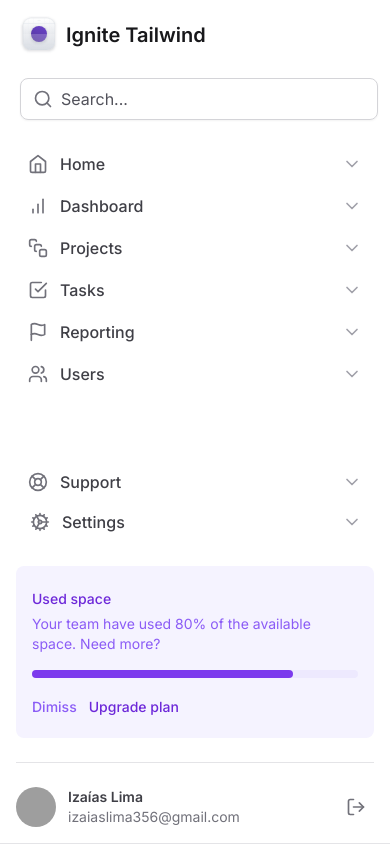
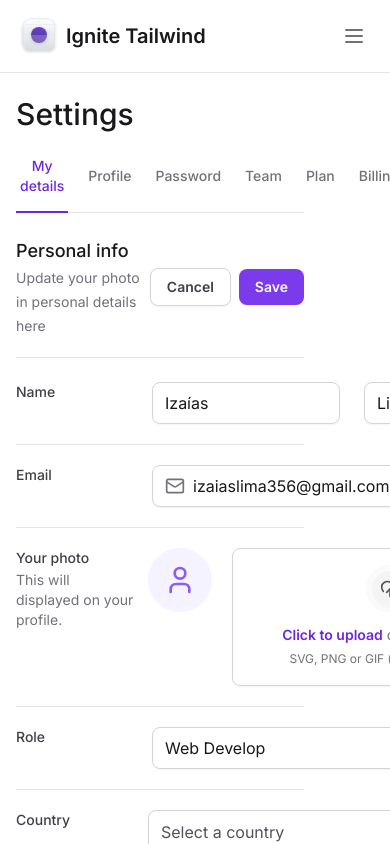
Before and after one commit to izaiasmorais/ignite-tailwind, a Next.js app: page / in a window 390 px wide. Shown: the top 844 px of the page. Built offline with nearby package versions, Linux system fonts and the light colour scheme; grey boxes are pictures that could not be loaded.

Commit message:
chore: finish sidebar open close functionality

```diff
--- a/package.json
+++ b/package.json
@@ -10,6 +10,7 @@
   },
   "dependencies": {
     "@formkit/auto-animate": "^0.8.0",
+    "@radix-ui/react-collapsible": "^1.0.3",
     "@radix-ui/react-select": "^1.2.2",
     "@radix-ui/react-tabs": "^1.0.4",
     "@types/node": "20.5.7",
--- a/src/components/sidebar/index.tsx
+++ b/src/components/sidebar/index.tsx
@@ -1,3 +1,4 @@
+"use client";
 import { Logo } from "./logo";
 import {
 	Search,
@@ -9,20 +10,36 @@ import {
 	Users,
 	LifeBuoy,
 	Cog,
+	Menu,
 } from "lucide-react";
 import { NavItem } from "./nav-item";
 import { UsedSpaceWidget } from "./used-space-widget";
 import { Profile } from "./profile";
 import { InputControl, InputPrefix, InputRoot } from "../input";
-
+import * as Collapsible from "@radix-ui/react-collapsible";
+import { Button } from "../button";
 export function Sidebar() {
 	return (
-		<aside
-			className="border-b bottom-0 left-0 top-0 right-0 h-screen border-zinc-200 flex flex-col
-			gap-6 p-4 fixed z-20 bg-white lg:right-auto lg:w-80 lg:border-r lg:px-5 lg:py-8"
+		<Collapsible.Root
+			className="border-b data-[state=open]:bottom-0 lg:data-[state=closed]:bottom-0 left-0 top-0
+			right-0 border-zinc-200 flex flex-col gap-6 p-4 fixed z-20 bg-white
+			lg:right-auto lg:w-80 lg:border-r lg:px-5 lg:py-8 data-[state=open]:h-screen
+			lg:data-[state=open]:h-screen"
 		>
+			<div className="flex items-center justify-between ">
 				<Logo />
+				<Collapsible.Trigger className="lg:hidden">
+					<Button variant="ghost">
+						<Menu className="w-6 h-6" />
+					</Button>
+				</Collapsible.Trigger>
+			</div>
 
+			<Collapsible.Content
+				forceMount
+				className="data-[state=closed]:hidden lg:data-[state=closed]:flex	flex-col gap-6
+				flex-1"
+			>
 				<InputRoot>
 					<InputPrefix>
 						<Search className="w-5 h-5 text-zinc-500" />
@@ -51,6 +68,7 @@ export function Sidebar() {
 
 					<Profile />
 				</div>
-		</aside>
+			</Collapsible.Content>
+		</Collapsible.Root>
 	);
 }
```
Also changed, not shown: 1 other file (tests, documents, lock files or other folders). Lines whose indentation alone changed are shown as unchanged.
